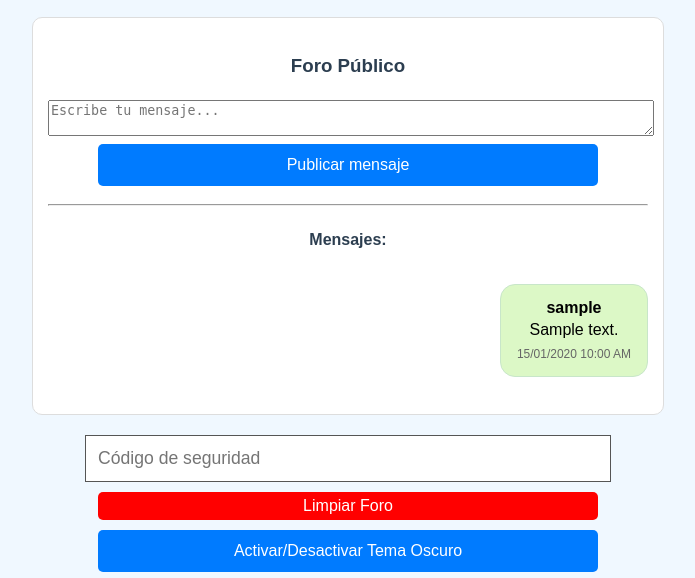
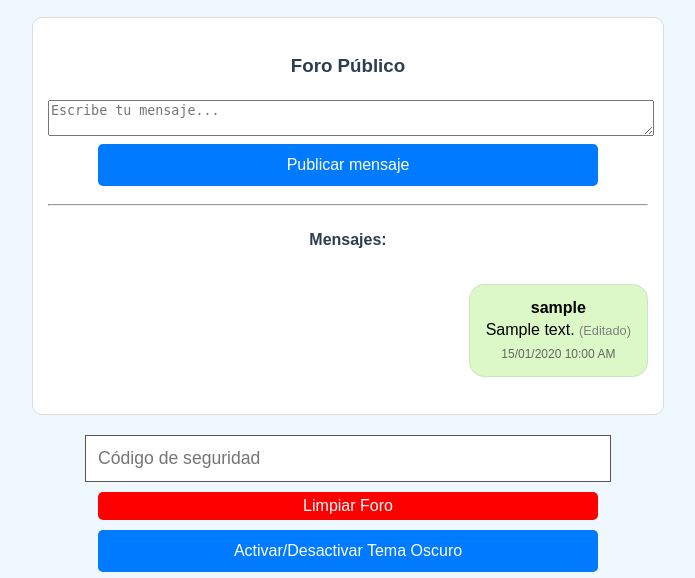
Before and after one commit to maxpro4kzzz-glitch/maxiweb-2026, a Flask app: page /foro in a window 1280 px wide. Shown: the part 146-724 px from the top of the page, without its empty margins (292-987 px from the left). Run offline with Flask 3, Linux system fonts and the light colour scheme; a user stored in the database is signed in; tables that the repository leaves empty hold one stand-in row (values such as "Sample post").

Commit message:
Añadida funcionalidad completa de editar y borrar

```diff
--- a/app.py
+++ b/app.py
@@ -68,14 +68,14 @@ class Message(db.Model):
     username = db.Column(db.String(80), nullable=False) # <--- Cambiamos 'author' por 'username'
     content = db.Column(db.String(500), nullable=False)
     timestamp = db.Column(db.DateTime, nullable=False)
-    es_editado = db.Column(db.Boolean, default=False)
+    editado = db.Column(db.Boolean, default=False)
 
 from sqlalchemy import text
 
 # ... (todo tu código anterior)
 
 with app.app_context():
-#    db.drop_all()
+    db.drop_all()
     # BORRAMOS LA TABLA VIEJA PARA QUE SE CREE LA NUEVA CON TODAS LAS COLUMNAS
     db.create_all()
     print("Base de datos recreada con todos los campos.")
@@ -139,7 +139,7 @@ def enviar_mensaje():
 
     # Gestión de la hora
     arg_tz = timezone('America/Argentina/Buenos_Aires')
-    hora_arg = datetime.now(arg_tz)
+    hora_arg = datetime.now(arg_tz).replace(tzinfo=None)
 
     # Guardamos en la base de datos
     nuevo_mensaje = Message(username=nombre_para_mostrar, content=contenido, timestamp=hora_arg)
@@ -171,7 +171,7 @@ def editar_mensaje(id):
     if request.method == 'POST':
         nuevo_contenido = request.form['contenido']
         mensaje.content = nuevo_contenido
-        mensaje.es_editado = True # Marcamos que fue editado
+        mensaje.editado = True # Marcamos que fue editado
         db.session.commit()
         return redirect(url_for('index'))
 
--- a/templates/index.html
+++ b/templates/index.html
@@ -84,6 +84,11 @@
         <div class="mensaje-burbuja">
     <strong>{{ msg.username }}</strong><br>
     {{ msg.content }}
+
+    {% if msg.editado %}
+        <span style="color: gray; font-size: 0.8em;">(Editado)</span>
+    {% endif %}
+
     <br>
     <small style="color: #666; font-size: 0.75em;">
         {{ msg.timestamp.strftime('%d/%m/%Y %I:%M %p') }}
```
Lines whose indentation alone changed are shown as unchanged.
